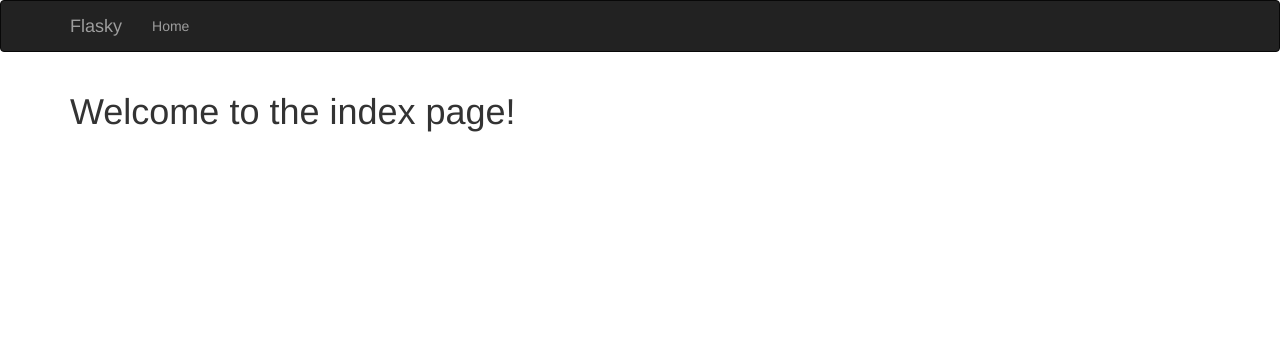
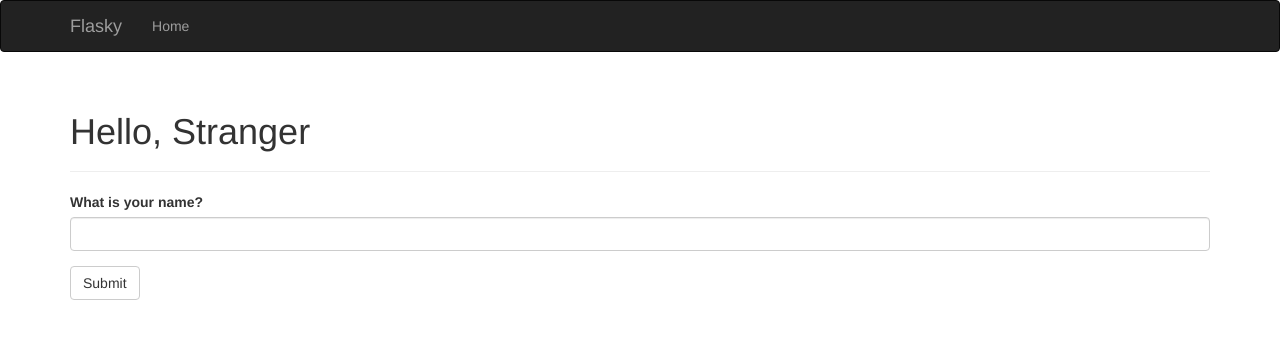
Before and after one commit to XinJack/python-flask-learning, a Flask app: page / in a window 1280 px wide. Shown: the top 339 px of the page. Run offline with Flask 2, Linux system fonts and the light colour scheme; some libraries are stand-ins or nearby versions.

Commit message:
Add codes

```diff
--- a/app.py
+++ b/app.py
@@ -1,12 +1,27 @@
-from flask import Flask, render_template
+from flask import Flask, render_template, redirect, url_for, session, flash
 from flask.ext.bootstrap import Bootstrap
+from flask.ext.wtf import Form
+from wtforms import StringField, SubmitField
+from wtforms.validators import Required
 
 app = Flask(__name__)
+app.config['SECRET_KEY'] = 'hard to guess string'
 bootstrap = Bootstrap(app)
 
-@app.route('/')
+class NameForm(Form):
+	name = StringField('What is your name?', validators=[Required()])
+	submit = SubmitField('Submit')
+
+@app.route('/', methods=['GET', 'POST'])
 def index():
-	return render_template('index.html')
+	form = NameForm()
+	if form.validate_on_submit():
+		old_name = session.get('name')
+		if old_name is not None and old_name != form.name.data:
+			flash('Looks like you have changed your name!')
+		session['name'] = form.name.data
+		return redirect(url_for('index'))
+	return render_template('index.html', form=form, name=session.get('name'))
 
 @app.route('/user/<name>')
 def user(name):
--- a/templates/index.html
+++ b/templates/index.html
@@ -1,5 +1,19 @@
 {% extends 'base.html' %}
+{% import "bootstrap/wtf.html" as wtf %}
 
-{% block page_content %}
-	<h1>Welcome to the index page!</h1>
+{% block content %}
+	<div class="container">
+		{% for message in get_flashed_messages() %}
+			<div class="alert alert-warning">
+				<button type='button' class="close" data-dismiss="alert">&times;</button>
+				{{message}}
+			</div>
+		{% endfor %}
+		{% block page_content %}
+			<div class="page-header">
+				<h1>Hello, {% if name %}{{name}}{% else %} Stranger {% endif %}</h1>
+			</div>
+			{{wtf.quick_form(form)}}
+		{% endblock %}
+	</div>
 {% endblock %}
```
